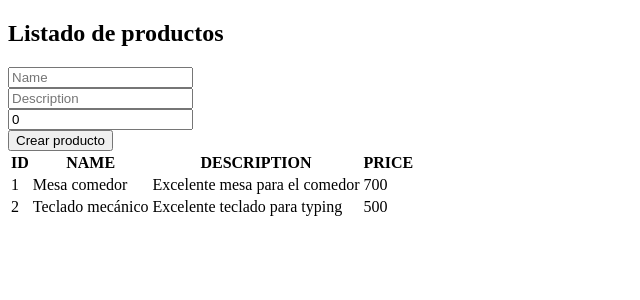
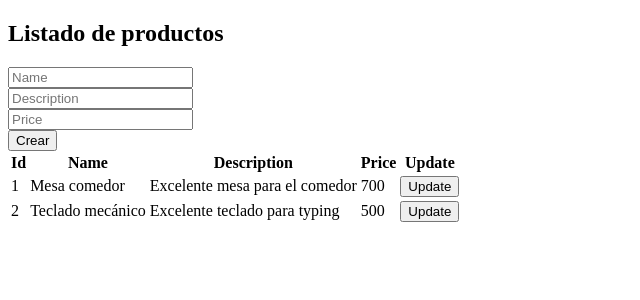
Before and after one commit to dieegoludee/spring-repository, an Angular app in the folder projects/angular-app/: page / in a window 1280 px wide. Shown: the top 300 px of the page, without its empty margins (0-640 px from the left). Built offline with nearby package versions, Linux system fonts and the light colour scheme.

Commit message:
Editando en el formulario y actualizando registro en el estado de Angular

```diff
--- a/projects/angular-app/src/app/products/components/form/form.component.html
+++ b/projects/angular-app/src/app/products/components/form/form.component.html
@@ -24,6 +24,6 @@
     />
   </div>
   <div>
-    <button>Crear producto</button>
+    <button>{{ product.id > 0 ? "Actualizar" : "Crear" }}</button>
   </div>
 </form>
--- a/projects/angular-app/src/app/products/components/form/form.component.ts
+++ b/projects/angular-app/src/app/products/components/form/form.component.ts
@@ -1,4 +1,4 @@
-import { Component, EventEmitter, Output } from '@angular/core';
+import { Component, EventEmitter, Input, Output } from '@angular/core';
 import { Product } from '../../models/product';
 import { FormsModule } from '@angular/forms';
 
@@ -11,7 +11,8 @@ import { FormsModule } from '@angular/forms';
   styleUrl: './form.component.css',
 })
 export class FormComponent {
-  product: Product = {
+  @Input() product: Product = {
+    // con Input pasamos info del padre al hijo
     id: 0,
     name: '',
     description: '',
--- a/projects/angular-app/src/app/products/components/product.component.html
+++ b/projects/angular-app/src/app/products/components/product.component.html
@@ -1,15 +1,20 @@
 <h2>Listado de productos</h2>
 
-<product-form (newProductEvent)="addProduct($event)"></product-form>
+<product-form
+  (newProductEvent)="addProduct($event)"
+  [product]="productSelected"
+>
+</product-form>
 
 @if ( products.length > 0 ) {
 <table>
   <thead>
     <tr>
-      <th>ID</th>
-      <th>NAME</th>
-      <th>DESCRIPTION</th>
-      <th>PRICE</th>
+      <th>Id</th>
+      <th>Name</th>
+      <th>Description</th>
+      <th>Price</th>
+      <th>Update</th>
     </tr>
   </thead>
 
@@ -20,6 +25,7 @@
       <td>{{ product.name }}</td>
       <td>{{ product.description }}</td>
       <td>{{ product.price }}</td>
+      <td><button (click)="onUpdateProduct(product)">Update</button></td>
     </tr>
     }
   </tbody>
--- a/projects/angular-app/src/app/products/components/product.component.ts
+++ b/projects/angular-app/src/app/products/components/product.component.ts
@@ -13,6 +13,8 @@ import { FormComponent } from './form/form.component';
 export class ProductComponent implements OnInit {
   products: Product[] = [];
 
+  productSelected: Product = new Product();
+
   constructor(private service: ProductService) {}
 
   ngOnInit(): void {
@@ -21,11 +23,24 @@ export class ProductComponent implements OnInit {
   }
 
   addProduct(product: Product) {
-    // product.id = new Date().getTime();
-    // this.products.push(product);
-    this.products = [
-      ...this.products,
-      { ...product, id: new Date().getTime() },
-    ]; // esta sería la forma inmutable, en angular se pueden hacer de ambas formas
+    if (product.id > 0) {
+      this.products = this.products.map((prod) => {
+        if (prod.id == product.id) {
+          return { ...product };
+        }
+        return prod;
+      });
+    } else {
+      // product.id = new Date().getTime();
+      // this.products.push(product);
+      this.products = [
+        ...this.products,
+        { ...product, id: this.products.length + 1 }, // new Date().getTime(); para id
+      ]; // esta sería la forma inmutable, en angular se pueden hacer de ambas formas
+    }
+  }
+
+  onUpdateProduct(productRow: Product) {
+    this.productSelected = productRow;
   }
 }
```
